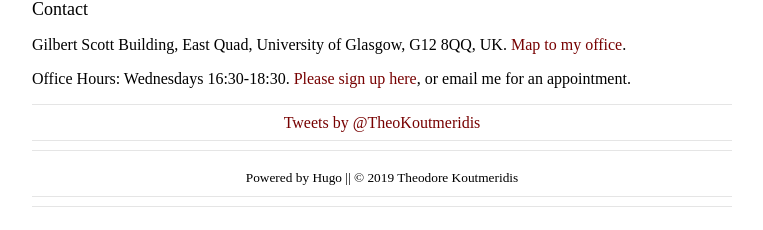
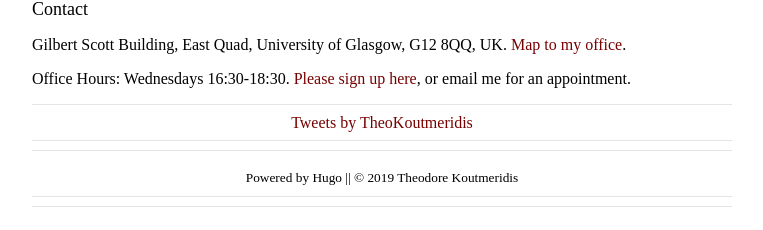
Before and after one commit to koutmeridis/koutmeridis.github.io, a Jekyll site: the page built from index.md, in a window 1280 px wide. Shown: the part 2021-2251 px from the top of the page, without its empty margins (258-1021 px from the left). Built offline with Jekyll 4.4.1, drawn with Linux system fonts in a browser that asks for light colours; comment, search, counter and statistics services are not loaded; part of the change alters nothing that is shown.

Commit message:
Update index.md

```diff
--- a/index.md
+++ b/index.md
@@ -91,10 +91,7 @@ Office Hours: Wednesdays 16:30-18:30. <a href="https://docs.google.com/spreadshe
 
 <hr>
 <center>
-<a class="twitter-timeline"
-  href="https://twitter.com/TheoKoutmeridis/timelines/1191519201393086472"
-  data-aria-polite="assertive">
-Tweets by @TheoKoutmeridis
-</a>
+<a class="twitter-timeline" href="https://twitter.com/TheoKoutmeridis">Tweets by TheoKoutmeridis</a>
+<script async src="//platform.twitter.com/widgets.js" charset="utf-8"></script>
 </center>
 <hr>
```
